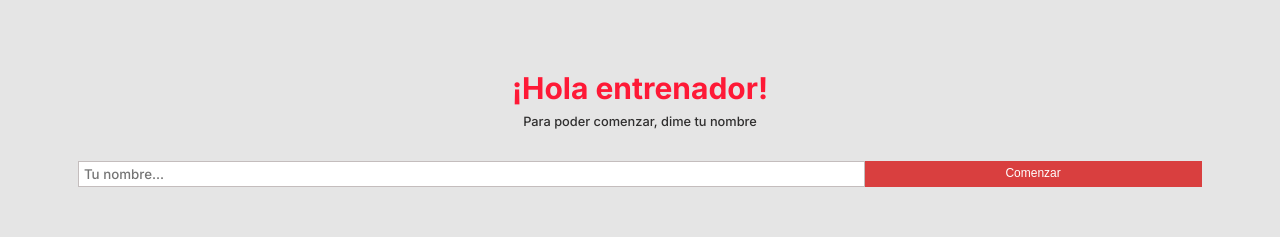
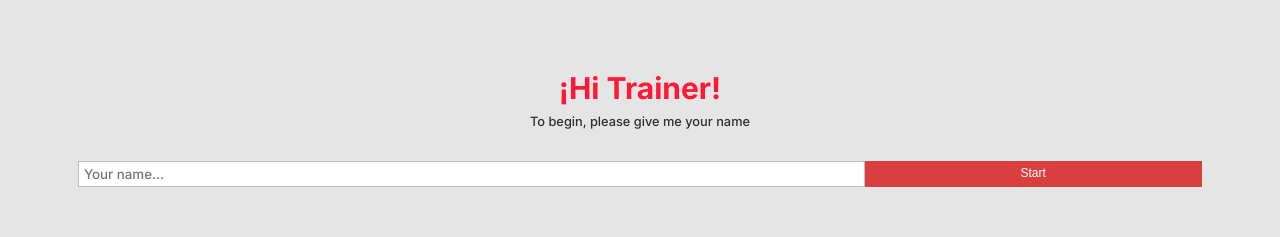
Before and after one commit to BraianAdrianGil/Poke-app-react-braian-adrian, a React (Vite) app: page / in a window 1280 px wide. Shown: the part 272-509 px from the top of the page. Built offline with nearby package versions, Linux system fonts and the light colour scheme.

Commit message:
added several styles and modified some parts from spanish to english

```diff
--- a/src/components/HomeComponents/UserNameForm/UserNameForm.jsx
+++ b/src/components/HomeComponents/UserNameForm/UserNameForm.jsx
@@ -31,13 +31,13 @@ const UserNameForm = ({ onSendName }) => {
       <form onSubmit={handleSubmit} className="home__form__container">
         <input
           type="text"
-          placeholder="Tu nombre..."
+          placeholder="Your name..."
           onChange={handleChange}
           value={userNameValue}
           className="home__input"
         />
         <button type="submit" className="home__form__button">
-          Comenzar
+          Start
         </button>
         {Boolean(nameError) && <p className="home__form_error">{nameError}</p>}
       </form>
--- a/src/components/PokedexComponents/FiltersForm/FiltersForm.css
+++ b/src/components/PokedexComponents/FiltersForm/FiltersForm.css
@@ -83,6 +83,7 @@
 .filterform__select option {
   font-family: "Inter", sans-serif;
   font-weight: 500;
+  text-transform: capitalize;
 }
 
 /* .home__input {
--- a/src/pages/Home/Home.jsx
+++ b/src/pages/Home/Home.jsx
@@ -21,8 +21,8 @@ const Home = () => {
       </div>
 
       <div className="welcome__general__container">
-        <h1>¡Hola entrenador!</h1>
-        <p>Para poder comenzar, dime tu nombre</p>
+        <h1>¡Hi Trainer!</h1>
+        <p>To begin, please give me your name</p>
       </div>
 
       <UserNameForm onSendName={handleSendName} />
```
